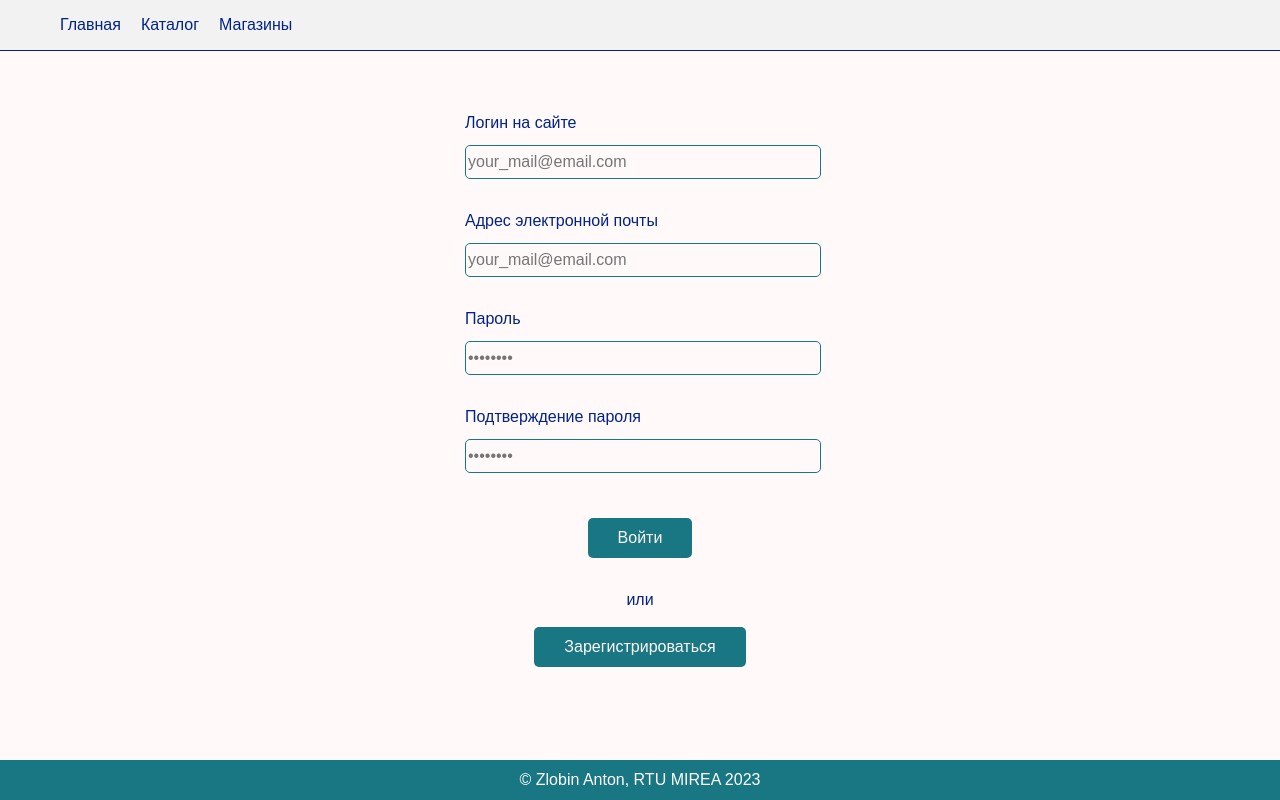
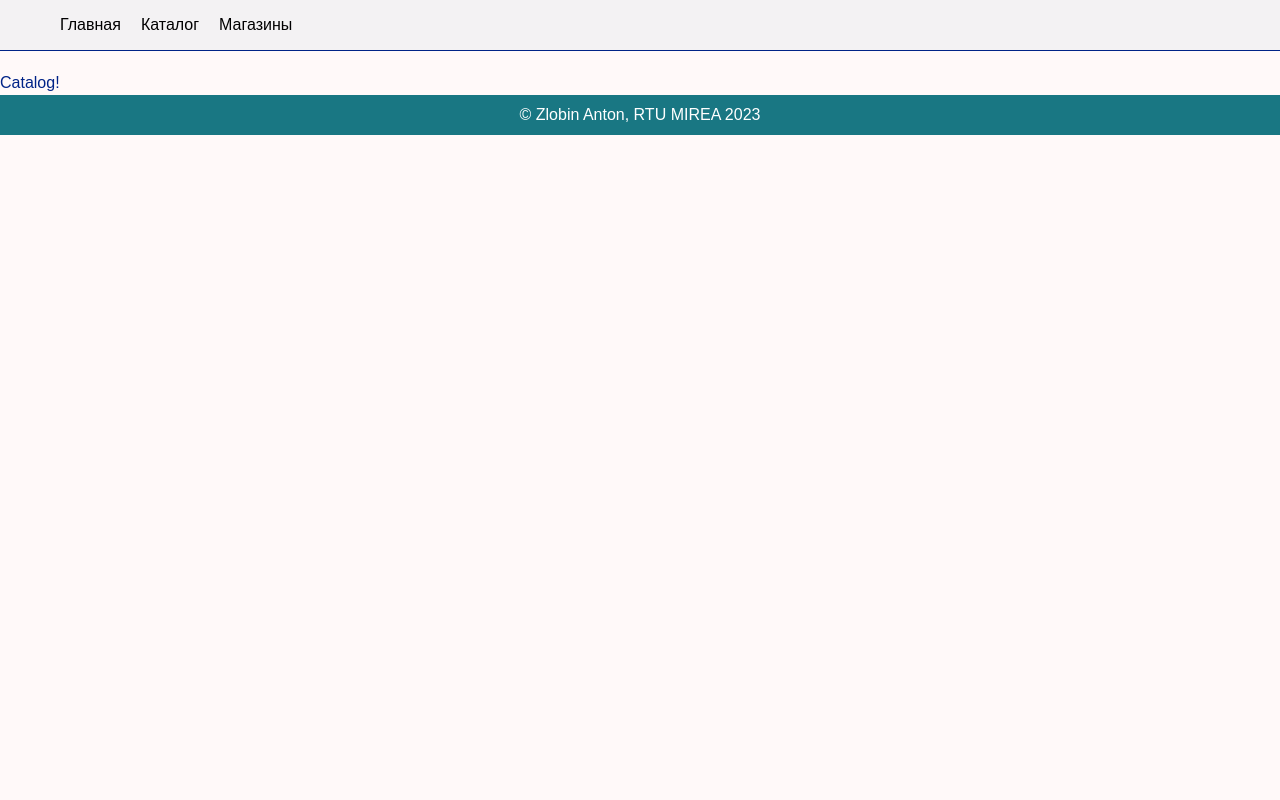
Before and after one commit to Dengodemon/RKSP_kurs, a React (Create React App) app: page / in a window 1280 px wide. Built offline with nearby package versions, Linux system fonts and the light colour scheme; a web font is replaced by a local one.

Commit message:
Added Routes for existing pages

```diff
--- a/package.json
+++ b/package.json
@@ -8,7 +8,7 @@
     "@testing-library/user-event": "^13.5.0",
     "react": "^18.2.0",
     "react-dom": "^18.2.0",
-    "react-router-dom": "^6.10.0",
+    "react-router-dom": "^6.11.1",
     "react-scripts": "5.0.1",
     "web-vitals": "^2.1.4"
   },
--- a/src/App.js
+++ b/src/App.js
@@ -1,10 +1,25 @@
-import SignUp from './components/signUp'
+import {BrowserRouter, Route, Routes} from "react-router-dom"
 import './style/mainStyle.css';
-import {BrowserRouter, Route, Routes} from "react-router-dom"
+
+import Header from "./components/header";
+import Footer from "./components/footer";
+import NotFound from "./pages/notFound";
+import Catalog from "./pages/catalog";
+import SignUp from "./pages/signUp";
+import SignIn from "./pages/signIn";
 
 function App() {
   return (
-      <SignUp/>
+    <>
+      <Header/>
+      <Routes>
+        <Route path="/" element={<Catalog/>} />
+        <Route path="/signUp" element={<SignUp/>} />
+        <Route path="/signIn" element={<SignIn/>} />
+        <Route path="*" element={<NotFound/>} />
+      </Routes>
+      <Footer/>
+    </>
   );
 }
 
--- a/src/components/header.jsx
+++ b/src/components/header.jsx
@@ -1,13 +1,13 @@
 import React from 'react'
-import {BrowserRouter, Route, Routes} from "react-router-dom"
+import {BrowserRouter, Link, Route, Routes} from "react-router-dom"
 
 function Header(props) {
   return (
     <header>
       <nav>
-            <p>Главная</p>
-            <p>Каталог</p>
-            <p>Магазины</p>
+          <Link className="navLink" to="/signIn">Главная</Link>
+          <Link className="navLink" to="/">Каталог</Link>
+          <Link className="navLink" to="/signUp">Магазины</Link>
       </nav>
       <p className="user">{props.username}</p>
     </header>
--- a/src/index.js
+++ b/src/index.js
@@ -3,11 +3,14 @@ import ReactDOM from 'react-dom/client';
 import './index.css';
 import App from './App';
 import reportWebVitals from './reportWebVitals';
+import {BrowserRouter} from "react-router-dom";
 
 const root = ReactDOM.createRoot(document.getElementById('root'));
 root.render(
   <React.StrictMode>
+    <BrowserRouter>
     <App />
+    </BrowserRouter>
   </React.StrictMode>
 );
 
--- /dev/null
+++ b/src/pages/catalog.jsx
@@ -0,0 +1,8 @@
+import React from 'react'
+
+function Catalog () {
+  return (
+    <p>Catalog!</p>
+  )
+}
+export default Catalog;
--- /dev/null
+++ b/src/pages/notFound.jsx
@@ -0,0 +1,8 @@
+import React from 'react'
+
+function NotFound() {
+  return (
+    <p>Страница не найдена</p>
+  )
+}
+export default NotFound;
--- a/src/components/signIn.jsx
+++ b/src/pages/signIn.jsx
@@ -1,8 +1,8 @@
 import React from 'react'
-import TextForm from "./textForm";
-import Button from './button'
-import Header from "./header";
-import Footer from "./footer";
+import TextForm from "../components/textForm";
+import Button from '../components/button'
+import Header from "../components/header";
+import Footer from "../components/footer";
 
 function SignIn() {
   let mailForm = {
@@ -24,8 +24,6 @@ function SignIn() {
     text: "Войти"
   }
   return (
-    <div>
-      <Header/>
     <div className={"content-container"}>
       <form className="sign">
         <TextForm form={mailForm}/>
@@ -35,8 +33,6 @@ function SignIn() {
         <Button button={signUp}/>
       </form>
     </div>
-      <Footer/>
-    </div>
   )
 }
 
--- a/src/components/signUp.jsx
+++ b/src/pages/signUp.jsx
@@ -1,8 +1,6 @@
 import React from 'react'
-import TextForm from "./textForm";
-import Button from './button'
-import Header from "./header";
-import Footer from "./footer";
+import TextForm from "../components/textForm";
+import Button from '../components/button'
 
 function SignUp() {
   let login = {
@@ -36,8 +34,6 @@ function SignUp() {
     text: "Войти"
   }
   return (
-    <div>
-      <Header/>
     <div className={"content-container"}>
       <form className="sign">
         <TextForm form={login}/>
@@ -49,8 +45,6 @@ function SignUp() {
         <Button button={signUp}/>
       </form>
     </div>
-      <Footer/>
-    </div>
   )
 }
 export default SignUp;
--- a/src/style/mainStyle.css
+++ b/src/style/mainStyle.css
@@ -28,10 +28,16 @@ nav {
     justify-content: space-around;
 }
 
-nav p {
+.navLink {
     padding: 0 5px;
     margin: 0 5px;
     cursor: pointer;
+    color: inherit;
+    text-decoration: none;
+    transition: 0.2s;
+}
+.navLink:hover {
+    color: var(--accent-color);
 }
 
 .user {
```
Also changed, not shown: 1 other file (tests, documents, lock files or other folders). Lines whose indentation alone changed are shown as unchanged.
